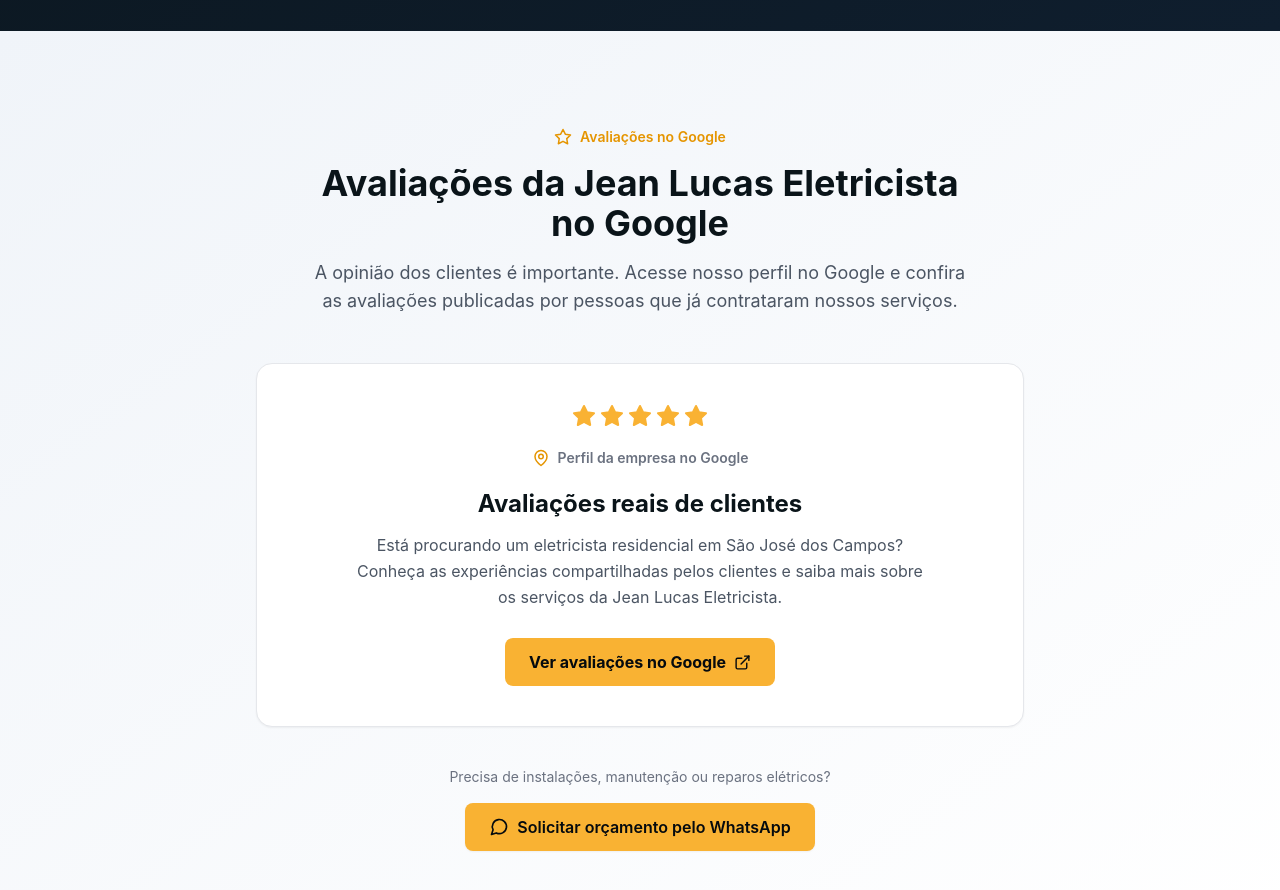
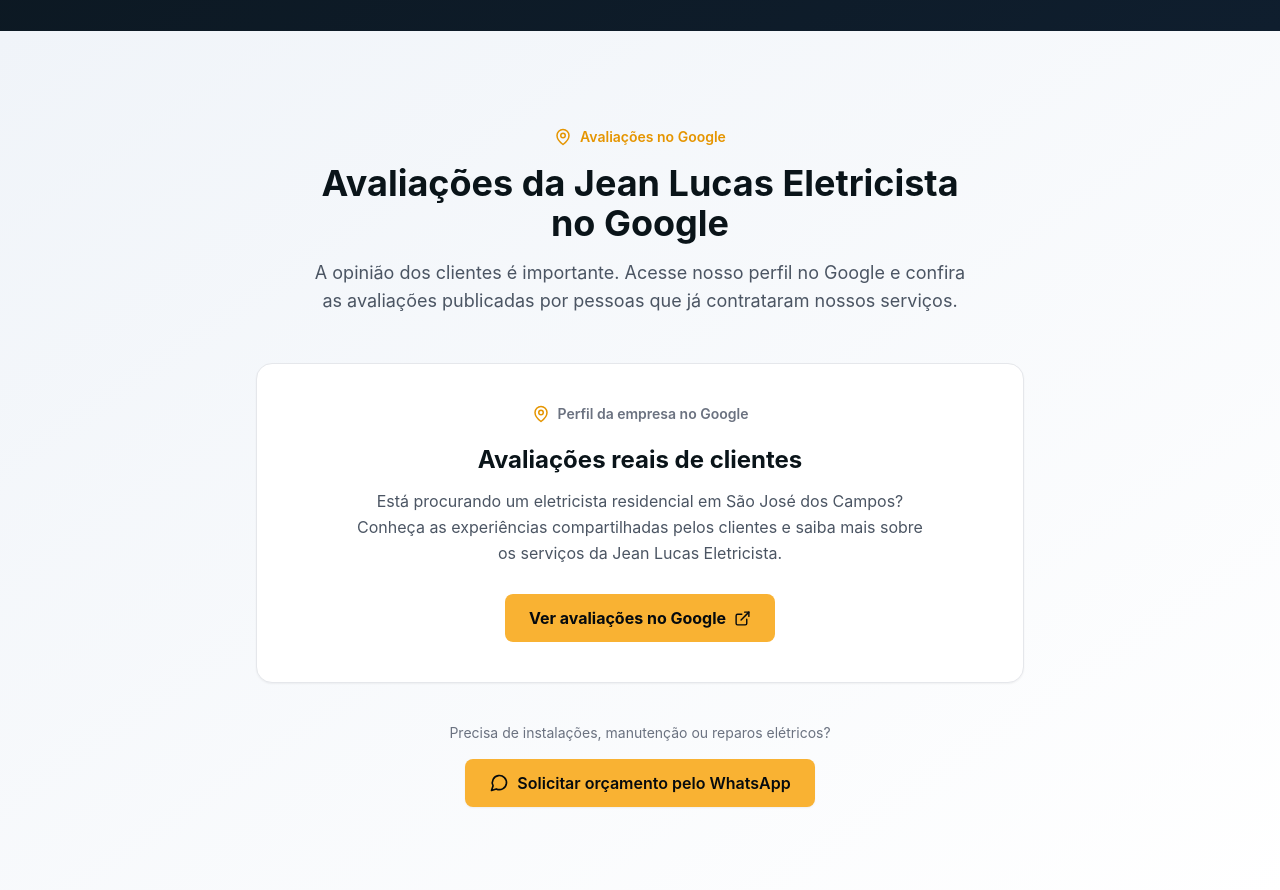
Before and after one commit to jeanlucassolutions/site-institucional, a Next.js app: page / in a window 1280 px wide. Shown: the part 5420-6310 px from the top of the page. Built offline with nearby package versions, Linux system fonts and the light colour scheme; no server answers.

Commit message:
Replace Star with MapPin in Testimonials component
Removed Star component and replaced it with MapPin in the header. Cleaned up unused star elements from the Google Review Card.

```diff
--- a/src/components/Testimonials.tsx
+++ b/src/components/Testimonials.tsx
@@ -1,7 +1,7 @@
 
 'use client'
 
-import { Star, MapPin, ExternalLink } from 'lucide-react'
+import { MapPin, ExternalLink } from 'lucide-react'
 import WhatsAppButton from './WhatsAppButton'
 
 const Testimonials = () => {
@@ -15,7 +15,7 @@ const Testimonials = () => {
         {/* Header */}
         <div className="text-center max-w-2xl mx-auto mb-12">
           <div className="inline-flex items-center gap-2 text-sm font-semibold text-electric-600 mb-4">
-            <Star size={18} aria-hidden="true" />
+            <MapPin size={18} aria-hidden="true" />
             Avaliações no Google
           </div>
 
@@ -33,20 +33,6 @@ const Testimonials = () => {
         {/* Google Review Card */}
         <div className="max-w-3xl mx-auto">
           <div className="bg-white border border-gray-200 rounded-2xl p-8 md:p-10 shadow-sm text-center">
-
-            {/* Stars - elemento visual */}
-            <div
-              className="flex justify-center gap-1 mb-5"
-              aria-hidden="true"
-            >
-              {[1, 2, 3, 4, 5].map((star) => (
-                <Star
-                  key={star}
-                  size={24}
-                  className="text-electric-500 fill-electric-500"
-                />
-              ))}
-            </div>
 
             {/* Google */}
             <div className="inline-flex items-center gap-2 text-sm font-semibold text-gray-500 mb-5">
```
